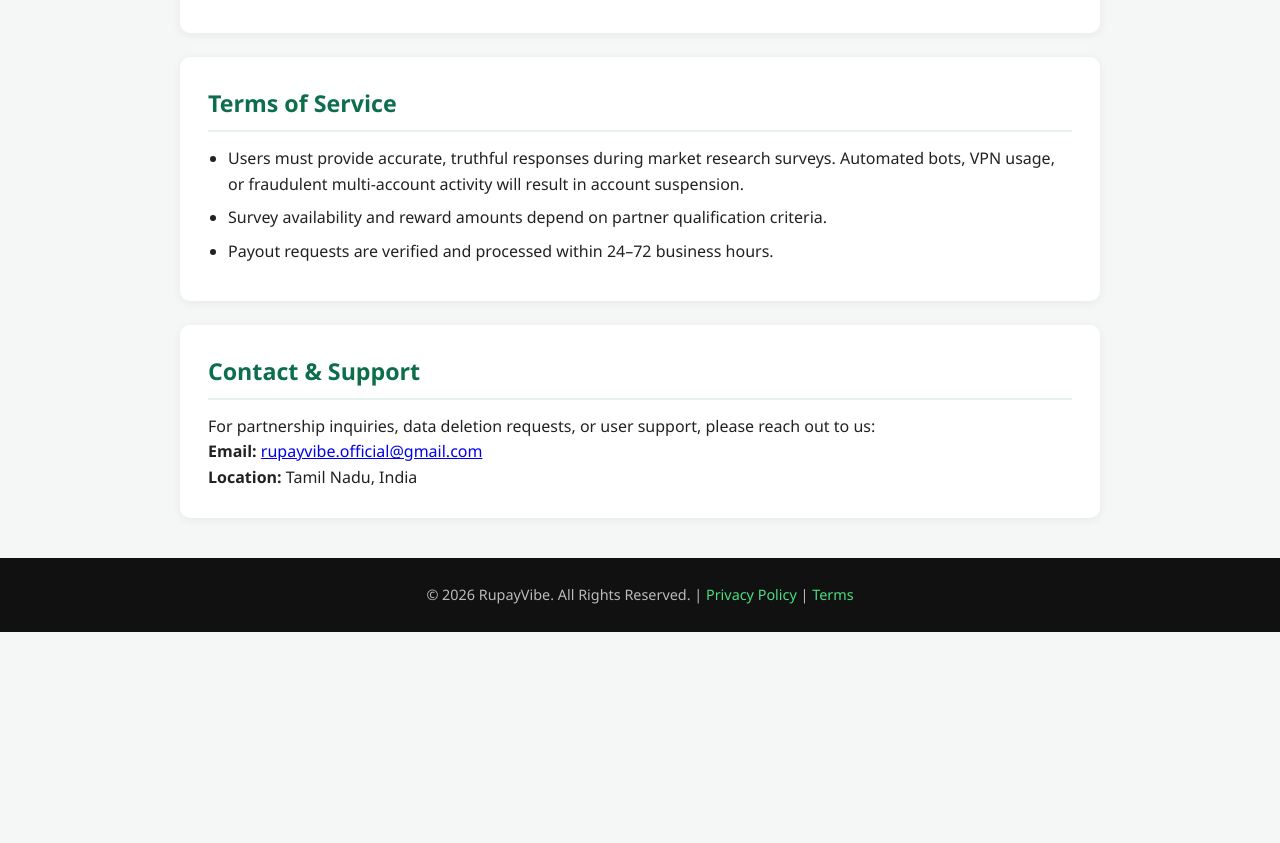
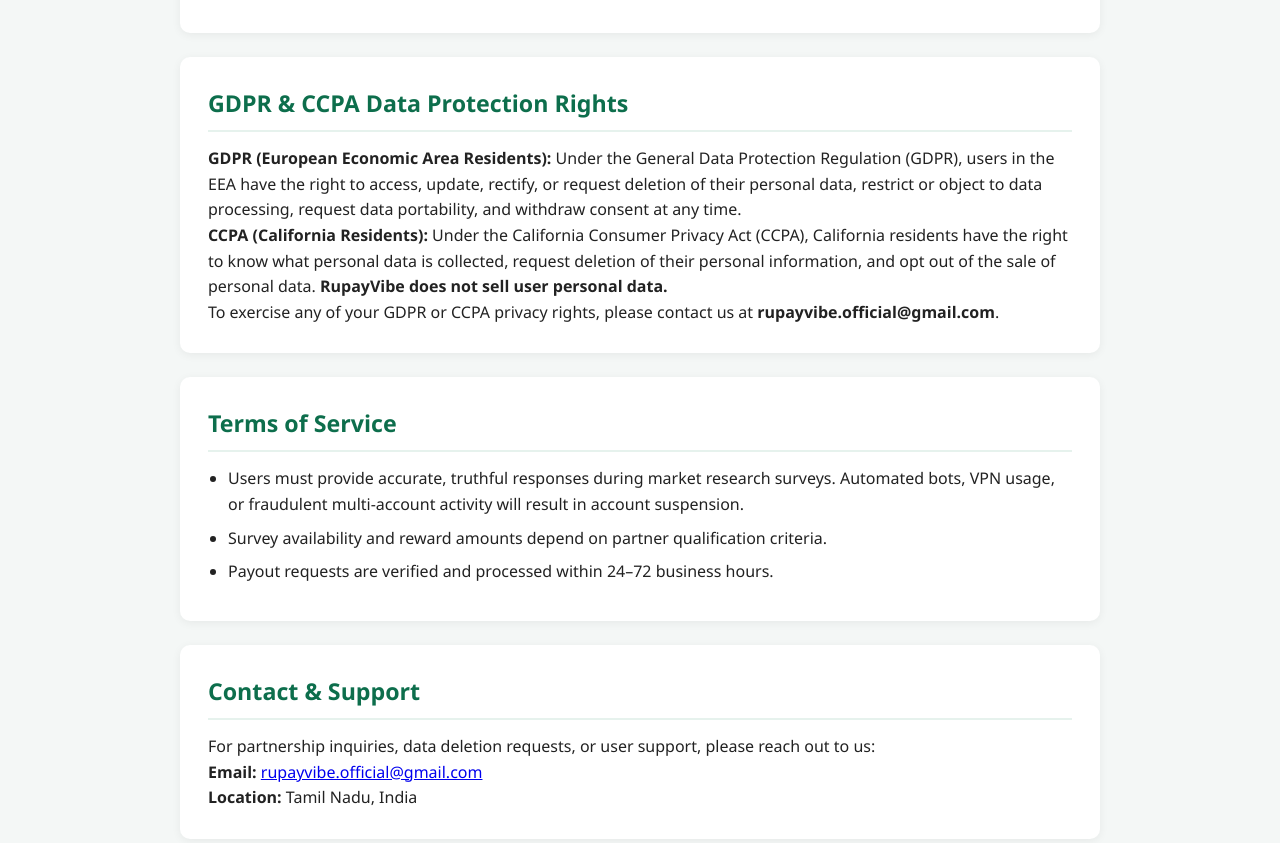
Before and after one commit to rupayvibeofficial-code/rupayvibe-webhook, a website: page index.html in a window 1280 px wide. Shown: the part 1447-2290 px from the top of the page. Before the commit the page ends 2079 px from the top, so only its background shows below. Drawn offline with Linux system fonts and the light colour scheme.

Commit message:
Update index.html

```diff
--- a/index.html
+++ b/index.html
@@ -81,7 +81,12 @@
         <li><strong>Data Security:</strong> All user balances and records are secured using encrypted cloud infrastructure (Google Firebase). We never sell personal contact details to unauthorized third parties.</li>
       </ul>
     </section>
-
+<section id="gdpr-ccpa" class="card">
+      <h2>GDPR &amp; CCPA Data Protection Rights</h2>
+      <p><strong>GDPR (European Economic Area Residents):</strong> Under the General Data Protection Regulation (GDPR), users in the EEA have the right to access, update, rectify, or request deletion of their personal data, restrict or object to data processing, request data portability, and withdraw consent at any time.</p>
+      <p><strong>CCPA (California Residents):</strong> Under the California Consumer Privacy Act (CCPA), California residents have the right to know what personal data is collected, request deletion of their personal information, and opt out of the sale of personal data. <strong>RupayVibe does not sell user personal data.</strong></p>
+      <p>To exercise any of your GDPR or CCPA privacy rights, please contact us at <strong>rupayvibe.official@gmail.com</strong>.</p>
+    </section>
     <section id="terms" class="card">
       <h2>Terms of Service</h2>
       <ul>
```
